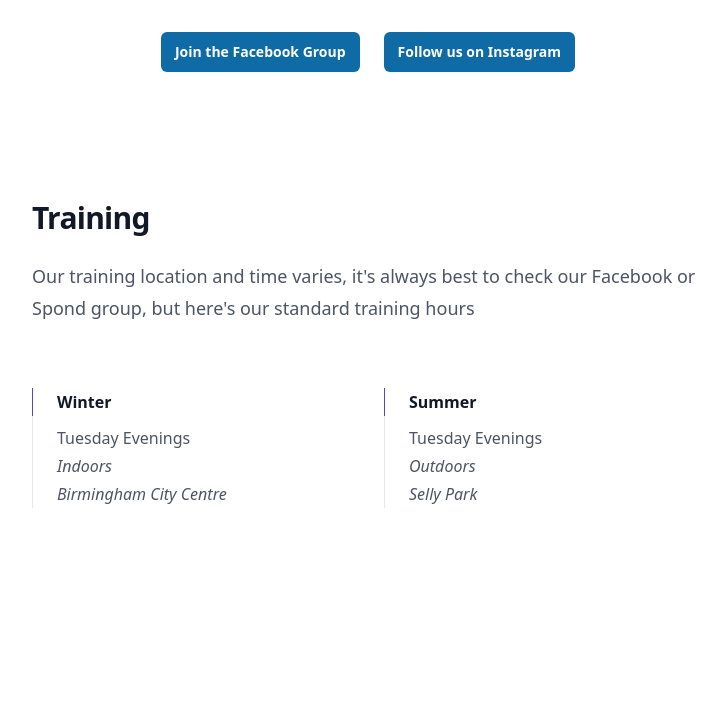
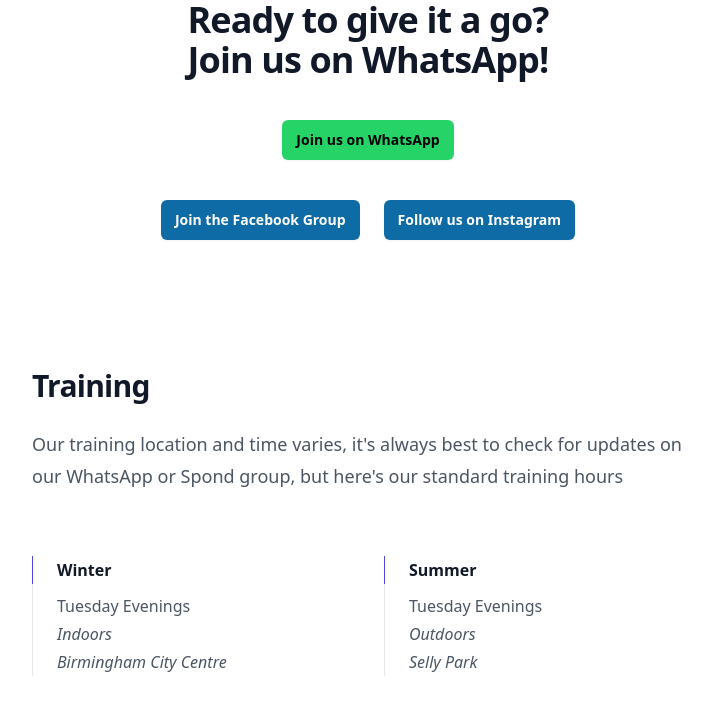
Before and after one commit to BirminghamUltimate/birminghamultimate.co.uk, a website: page index.html in a window 1280 px wide. Shown: the part 856-1564 px from the top of the page, without its empty margins (272-998 px from the left). Before the commit the page ends 1460 px from the top, so only its background shows below. Drawn offline with Linux system fonts and the light colour scheme.

Commit message:
Add WhatsApp link

```diff
--- a/index.html
+++ b/index.html
@@ -17,13 +17,17 @@
       <div class="mx-auto max-w-2xl">
         <h1 class="text-2xl font-bold tracking-tight text-gray-900 sm:text-4xl">We are Birmingham Ultimate</h1>
         <p class="mt-6 text-lg leading-8 text-gray-600">We are an Ultimate team based in Birmingham, UK. Anyone is welcome to come along and play, whatever your skill level or experience!</p>
+        <p class="mt-6 text-lg leading-8 text-gray-600">Join our WhatsApp Community for the latest updates. Check out or Facebook Group and Instagram pages too!</p>
       </div>
     </div>
 
     <div class="mx-auto max-w-2xl py-8 text-center">
       <img src="images/bu-bull.svg" alt="Icon logo of the Birmingham Ultimate Club" class="mx-auto h-48 w-48 my-4">
-      <h2 class="text-3xl font-bold tracking-tight text-gray-900 sm:text-4xl">Ready to give it a go?<br>Join us on Facebook!</h2>
+      <h2 class="text-3xl font-bold tracking-tight text-gray-900 sm:text-4xl">Ready to give it a go?<br>Join us on WhatsApp!</h2>
 
+      <div class="mt-8 sm:mt-10 md:flex md:flex-row md:items-center md:justify-center sm:gap-x-6">
+        <a href="https://chat.whatsapp.com/FeY0nT1bOqz9YVTI8Xo33m" target="_blank" class="inline-block md:inline rounded-md bg-bu-highlight px-3.5 py-2.5 text-sm font-semibold text-black shadow-sm hover:bg-bu focus-visible:outline focus-visible:outline-2 focus-visible:outline-offset-2 focus-visible:outline-bu">Join us on WhatsApp</a>
+      </div>
       <div class="mt-8 sm:mt-10 md:flex md:flex-row md:items-center md:justify-center sm:gap-x-6">
         <a href="https://www.facebook.com/groups/brumdisc" target="_blank" class="inline-block md:inline rounded-md bg-bu-light px-3.5 py-2.5 text-sm font-semibold text-white shadow-sm hover:bg-bu focus-visible:outline focus-visible:outline-2 focus-visible:outline-offset-2 focus-visible:outline-bu">Join the Facebook Group</a>
         <a href="https://www.instagram.com/birminghamultimate/" target="_blank" class="inline-block mt-2 md:mt-0 md:inline rounded-md bg-bu-light px-3.5 py-2.5 text-sm font-semibold text-white shadow-sm hover:bg-bu focus-visible:outline focus-visible:outline-2 focus-visible:outline-offset-2 focus-visible:outline-bu">Follow us on Instagram</a>
@@ -33,31 +37,27 @@
     <div class="py-12 px-6 sm:py-24">
       <div class="mx-auto max-w-2xl">
         <h2 class="text-3xl font-bold tracking-tight text-gray-900">Training</h2>
-        <p class="mt-6 text-lg leading-8 text-gray-600">Our training location and time varies, it's always best to check our Facebook or Spond group, but here's our standard training hours</p>
+        <p class="mt-6 text-lg leading-8 text-gray-600">Our training location and time varies, it's always best to check for updates on our WhatsApp or Spond group, but here's our standard training hours</p>
 
         <div class="mt-8 sm:mt-16 grid max-w-2xl grid-cols-1 gap-8 text-base leading-7 sm:grid-cols-2 sm:gap-y-16">
           <div>
             <h3 class="border-l border-indigo-600 pl-6 font-semibold text-gray-900">Winter</h3>
             <div class="border-l border-gray-200 pl-6 pt-2 not-italic text-gray-600">
               <p>Tuesday Evenings</p>
-              <a href="https://maps.app.goo.gl/EJgzVfYrTo1mur4F9" target="_blank">
                 <address>
                   <p>Indoors</p>
                   <p>Birmingham City Centre</p>
                 </address>
-              </a>
             </div>
           </div>
           <div>
             <h3 class="border-l border-indigo-600 pl-6 font-semibold text-gray-900">Summer</h3>
             <div class="border-l border-gray-200 pl-6 pt-2 not-italic text-gray-600">
               <p>Tuesday Evenings</p>
-              <a href="https://maps.app.goo.gl/stDt4CY2Kuyft1RT6" target="_blank">
                 <address>
                   <p>Outdoors</p>
                   <p>Selly Park</p>
                 </address>
-              </a>
             </div>
           </div>
         </div>
--- a/tailwind.config.js
+++ b/tailwind.config.js
@@ -6,7 +6,8 @@
       colors: {
         bu: {
           DEFAULT: "#0b0032",
-          light: "#0e6ba5"
+          light: "#0e6ba5",
+          highlight: "#25D366",
         },
         facebook: "#4267B2",
       },
```
Also changed, not shown: dist/output.css.
